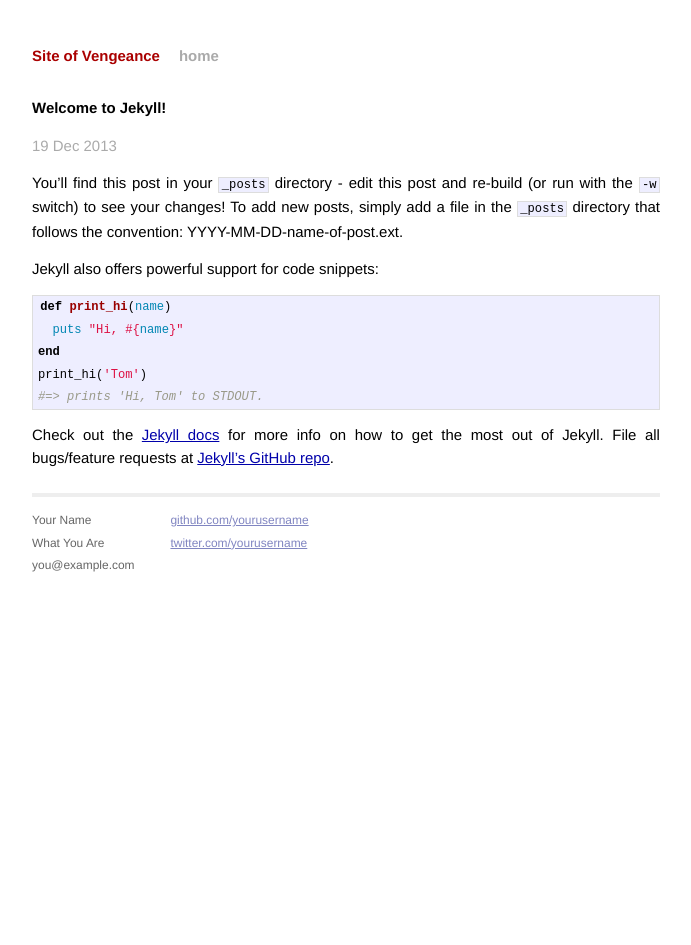
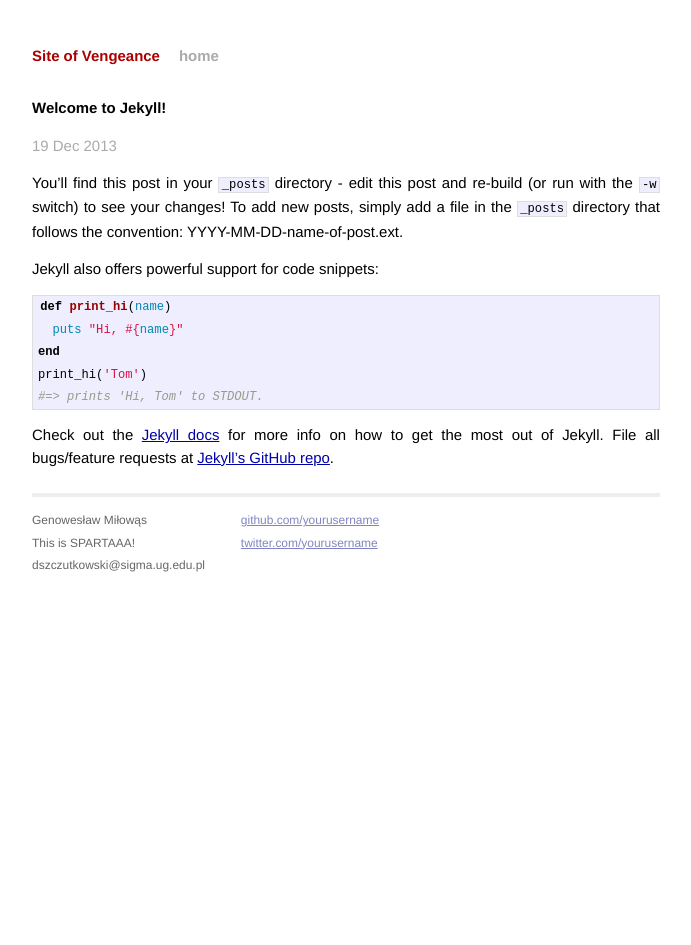
Before and after one commit to dszczutkowski/BLOG, a Jekyll site: the page built from _posts/2013-12-19-welcome-to-jekyll.markdown, in a window 1280 px wide. Shown: the whole page, without its empty margins (294-985 px from the left). Built offline with Jekyll 4.4.1, drawn with Linux system fonts in a browser that asks for light colours; Markdown is read by kramdown in place of the engine named in the settings.

Commit message:
your name

```diff
--- a/_layouts/default.html
+++ b/_layouts/default.html
@@ -26,9 +26,9 @@
           <div class="footer">
             <div class="contact">
               <p>
-                Your Name<br />
-                What You Are<br />
-                you@example.com
+                Genowesław Miłowąs<br />
+                This is SPARTAAA!<br />
+                dszczutkowski@sigma.ug.edu.pl
               </p>
             </div>
             <div class="contact">
```
